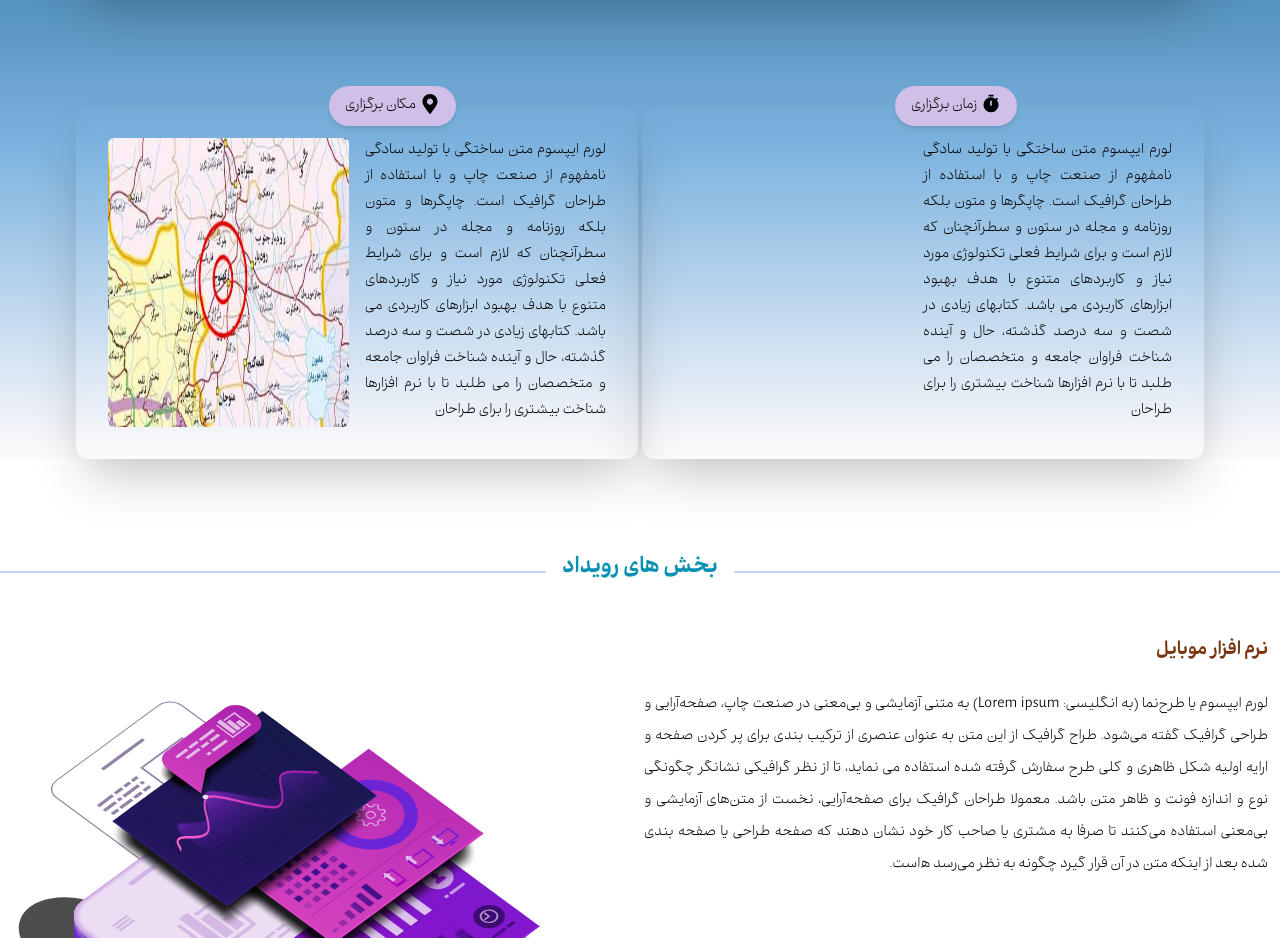
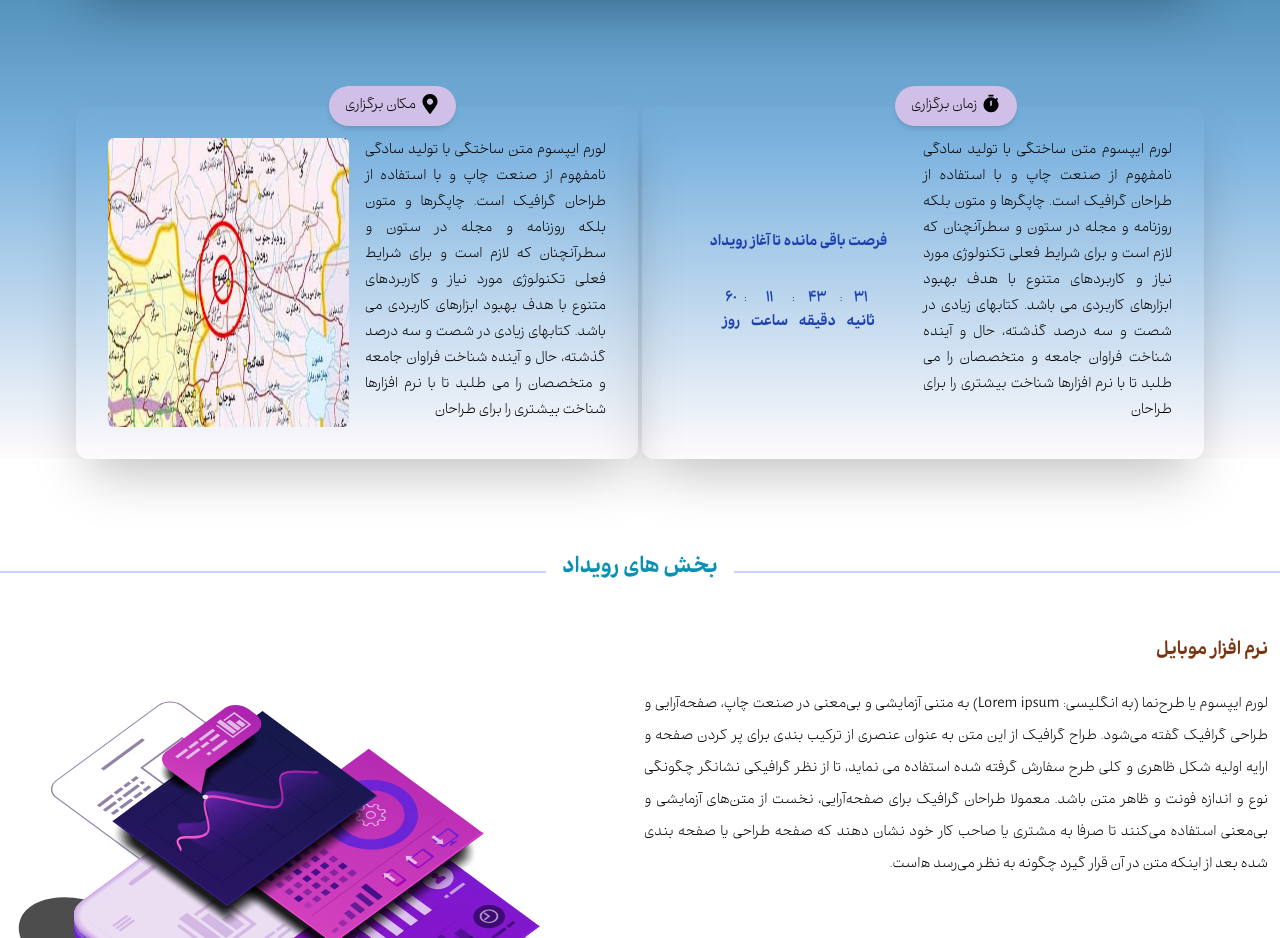
Before and after one commit to milad7212/pna, a Next.js app: page / in a window 1280 px wide. Shown: the part 1120-2058 px from the top of the page. Built offline with nearby package versions, Linux system fonts and the light colour scheme.

Commit message:
add timer

```diff
--- a/components/Information.jsx
+++ b/components/Information.jsx
@@ -3,6 +3,7 @@ import { motion } from "framer-motion";
 import { MdTimer } from "react-icons/md";
 import { FaMapMarkerAlt } from "react-icons/fa";
 import Image from "next/image";
+import { useCountdown } from "../utils/useCountdown";
 const imageAnimat = {
   offscreen: { opacity: 0, y: -100 },
   onscreen: {
@@ -17,6 +18,7 @@ const imageAnimat = {
   },
 };
 function Information() {
+  const [days, hours, minutes, seconds] = useCountdown(new Date(2022, 10, 10));
   return (
     <motion.div
       initial={"offscreen"}
@@ -45,7 +47,30 @@ function Information() {
             در شصت و سه درصد گذشته، حال و آینده شناخت فراوان جامعه و متخصصان را
             می طلبد تا با نرم افزارها شناخت بیشتری را برای طراحان
           </p>
-          <div className=""></div>
+          <div className="flex flex-col items-center justify-center">
+            <p className="mb-8 font-bold text-blue-800">
+              فرصت باقی مانده تا آغاز رویداد
+            </p>
+            <div className="flex justify-center ">
+              <DateTimeDisplay
+                value={seconds}
+                type={"ثانیه"}
+                isDanger={false}
+              />
+
+              <p>:</p>
+              <DateTimeDisplay
+                value={minutes}
+                type={"دقیقه"}
+                isDanger={false}
+              />
+
+              <p>:</p>
+              <DateTimeDisplay value={hours} type={"ساعت"} isDanger={false} />
+              <p>:</p>
+              <DateTimeDisplay value={days} type={"روز"} isDanger={days <= 3} />
+            </div>
+          </div>
         </motion.div>
 
         <motion.div
@@ -83,3 +108,12 @@ function Information() {
 }
 
 export default Information;
+
+const DateTimeDisplay = ({ value, type, isDanger }) => {
+  return (
+    <div className="flex flex-col items-center mx-1 font-bold text-blue-800">
+      <p>{value}</p>
+      <span>{type}</span>
+    </div>
+  );
+};
--- /dev/null
+++ b/utils/useCountdown.js
@@ -0,0 +1,38 @@
+import {
+    useEffect,
+    useState
+} from "react";
+
+const useCountdown = (targetDate) => {
+    const countDownDate = new Date(targetDate).getTime();
+
+    const [countDown, setCountDown] = useState(
+        countDownDate - new Date().getTime()
+    );
+
+    useEffect(() => {
+        const interval = setInterval(() => {
+            setCountDown(countDownDate - new Date().getTime());
+        }, 1000);
+
+        return () => clearInterval(interval);
+    }, [countDownDate]);
+
+    return getReturnValues(countDown);
+};
+
+const getReturnValues = (countDown) => {
+    // calculate time left
+    const days = Math.floor(countDown / (1000 * 60 * 60 * 24));
+    const hours = Math.floor(
+        (countDown % (1000 * 60 * 60 * 24)) / (1000 * 60 * 60)
+    );
+    const minutes = Math.floor((countDown % (1000 * 60 * 60)) / (1000 * 60));
+    const seconds = Math.floor((countDown % (1000 * 60)) / 1000);
+
+    return [days, hours, minutes, seconds];
+};
+
+export {
+    useCountdown
+};
```
